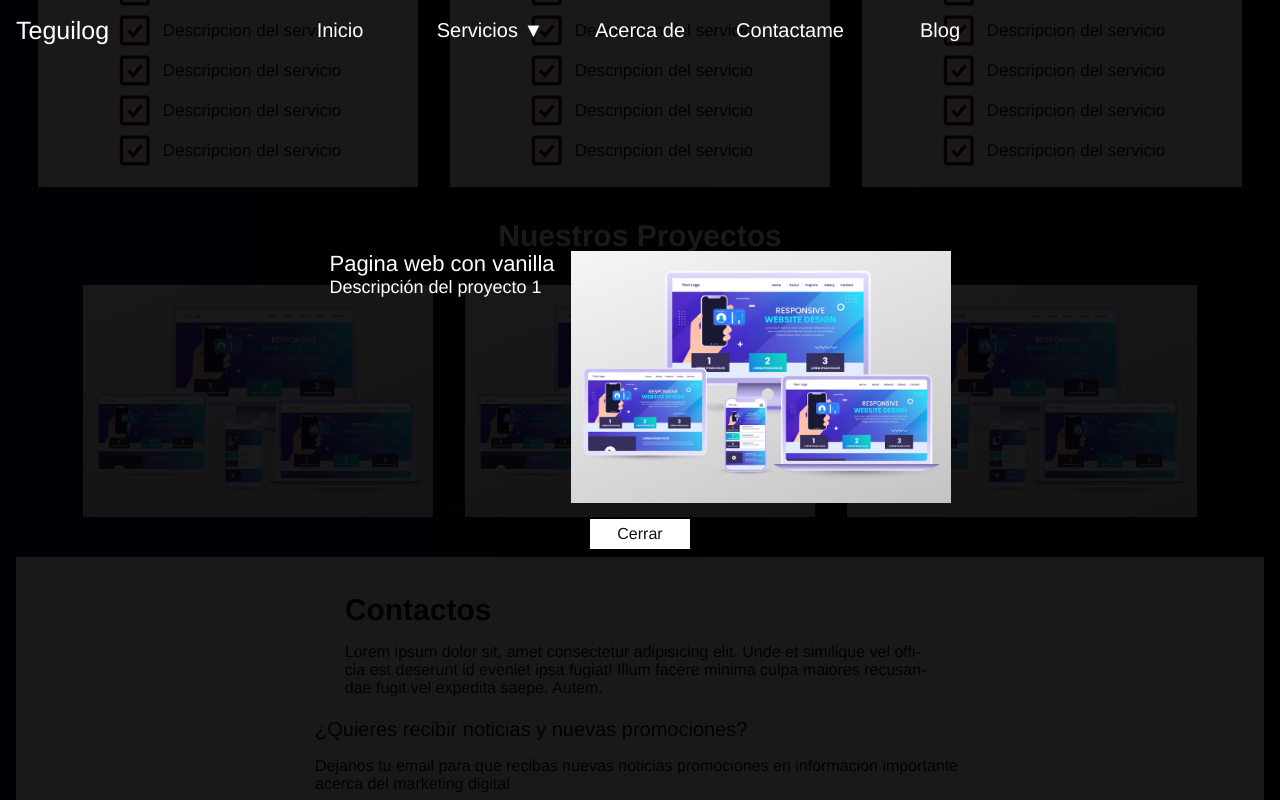
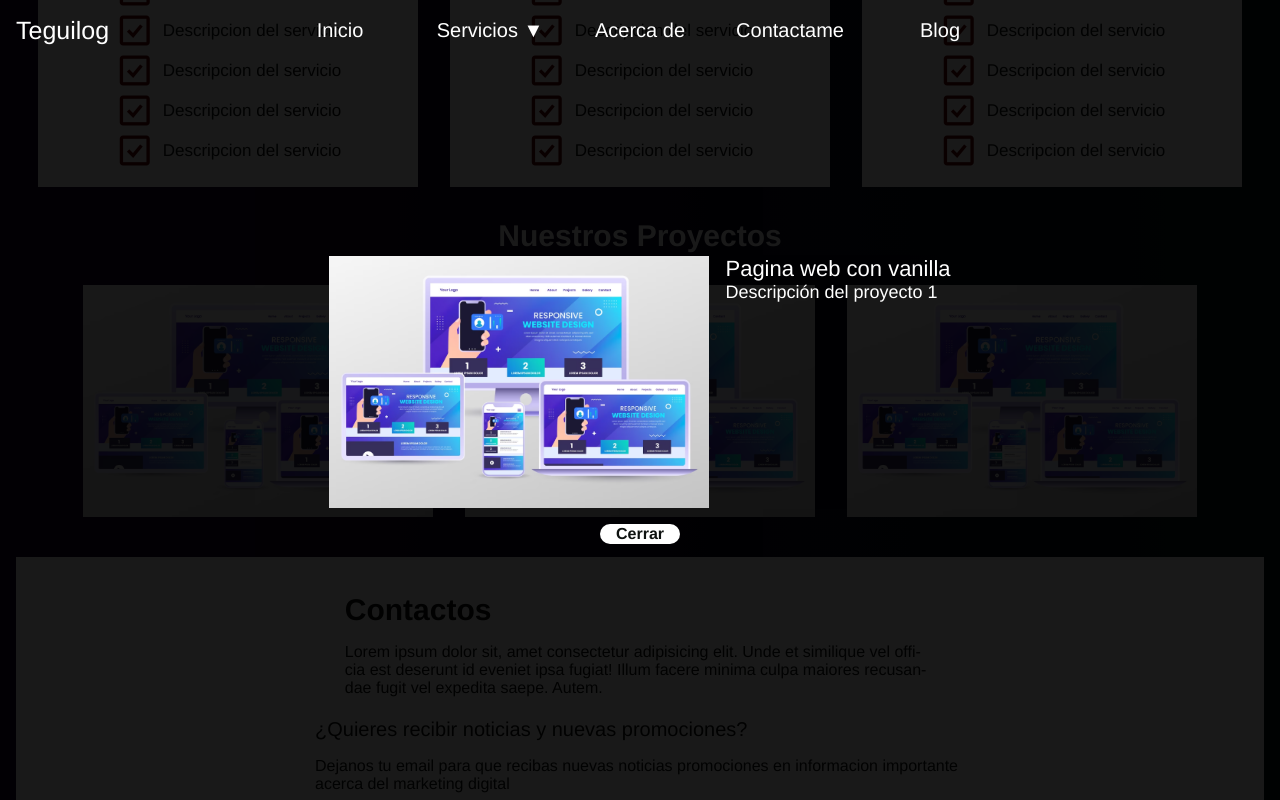
Before and after one commit to cristobalquilimaco/teguilog, a React (Vite) app: page /#/ in a window 1280 px wide. Both pictures are taken after a click on the picture 258 px from the left and 3255 px from the top of the page. Shown: the part 2855-3655 px from the top of the page. Built offline with nearby package versions, Linux system fonts and the light colour scheme.

Commit message:
Se ajusta boton de cierre del modal

```diff
--- a/src/components/Modal.jsx
+++ b/src/components/Modal.jsx
@@ -9,13 +9,14 @@
     <div className='project-modal'>
       <div className='modal-content'>
         <section className='separatemodal'>
+        <section className='section_m_img'>
+        <img className='img-modal' src={project.imagen} alt={project.nombre} />
+        </section>
         <article className='art-descrip'>
         <h3 className='modal-descr'>{project?.nombre}</h3>
         <h4 className='modal-descr dc-modal'>{project?.descripcion}</h4>
         </article>
-        <section className='section_m_img'>
-        <img className='img-modal' src={project.imagen} alt={project.nombre} />
-        </section>
+
         </section>
 
         <button className='btn-modal' onClick={onClose}>Cerrar</button>
--- a/src/components/styles/modal.css
+++ b/src/components/styles/modal.css
@@ -27,8 +27,16 @@
 
 .btn-modal{
 background-color: var(--text-color-white);
-width: 100px;
-height: 30px;
+width: 80px;
+height: 20px;
+cursor: pointer;
+font-weight: bold;
+border-radius: 10px;
+padding: 5px;
+display: flex;
+flex-direction: column;
+align-items: center;
+justify-content: center;
 }
 
 
@@ -47,11 +55,3 @@
 
 
 }
-
-.section_m_img{
-
-}
-
-.art-descrip{
-
-}
```
